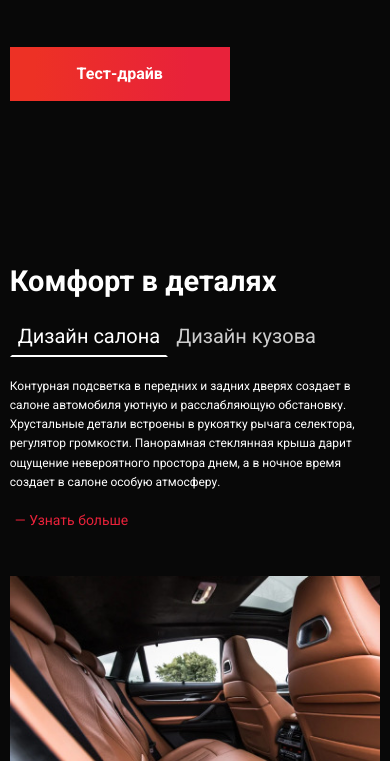
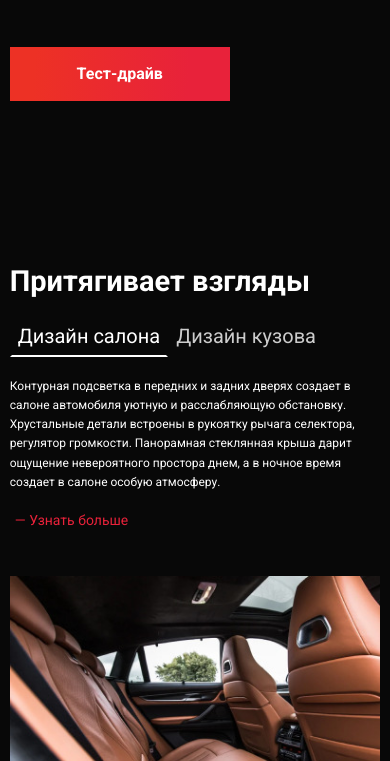
Before and after one commit to europaplus/JSProjectBMW, a plain HTML site: page index.html in a window 390 px wide. Both pictures are taken after a click on the button "Дизайн салона". Shown: the part 583-1344 px from the top of the page. Drawn offline with Linux system fonts and the light colour scheme.

Commit message:
Added smothScroll and tabs

```diff
--- a/index.html
+++ b/index.html
@@ -12,6 +12,8 @@
     rel="stylesheet">
   <link rel="stylesheet" href="styles/style.min.css">
   <script src="js/accordion.js" defer></script>
+  <script src="js/smothScroll.js" defer></script>
+  <script src="js/tabs.js" defer></script>
 </head>
 <body>
   <!-- header (start) -->
--- /dev/null
+++ b/js/smothScroll.js
@@ -0,0 +1,11 @@
+const smothScrollElems = document.querySelectorAll('a[href^="#"]:not(a[href="#"])');
+
+smothScrollElems.forEach(link => {
+   link.addEventListener('click', (event) => {
+      event.preventDefault();
+      const id = link.getAttribute('href').substring(1);
+      document.getElementById(id).scrollIntoView({
+         behavior: 'smooth'
+      });
+   })
+});
--- /dev/null
+++ b/js/tabs.js
@@ -0,0 +1,25 @@
+const tabsHandlerElems = document.querySelectorAll('[data-tabs-handler]');
+const tabsFieldElems = document.querySelectorAll('[data-tabs-field]');
+const titleSectionElems = document.querySelectorAll('.section__title');
+
+for (const tab of tabsHandlerElems) {
+    tab.addEventListener('click', () => {
+        tabsHandlerElems.forEach(item => {
+            if (tab === item) {
+                item.classList.add('design-list__item_active');
+            } else {
+                item.classList.remove('design-list__item_active');
+            }
+        })
+        titleSectionElems.forEach(elem => {
+            elem.classList.toggle('hidden');
+        });
+        tabsFieldElems.forEach(item => {
+            if (item.dataset.tabsField === tab.dataset.tabsHandler) {
+                item.classList.remove('hidden');
+            } else {
+                item.classList.add('hidden');
+            }
+        })
+    });
+}
```
